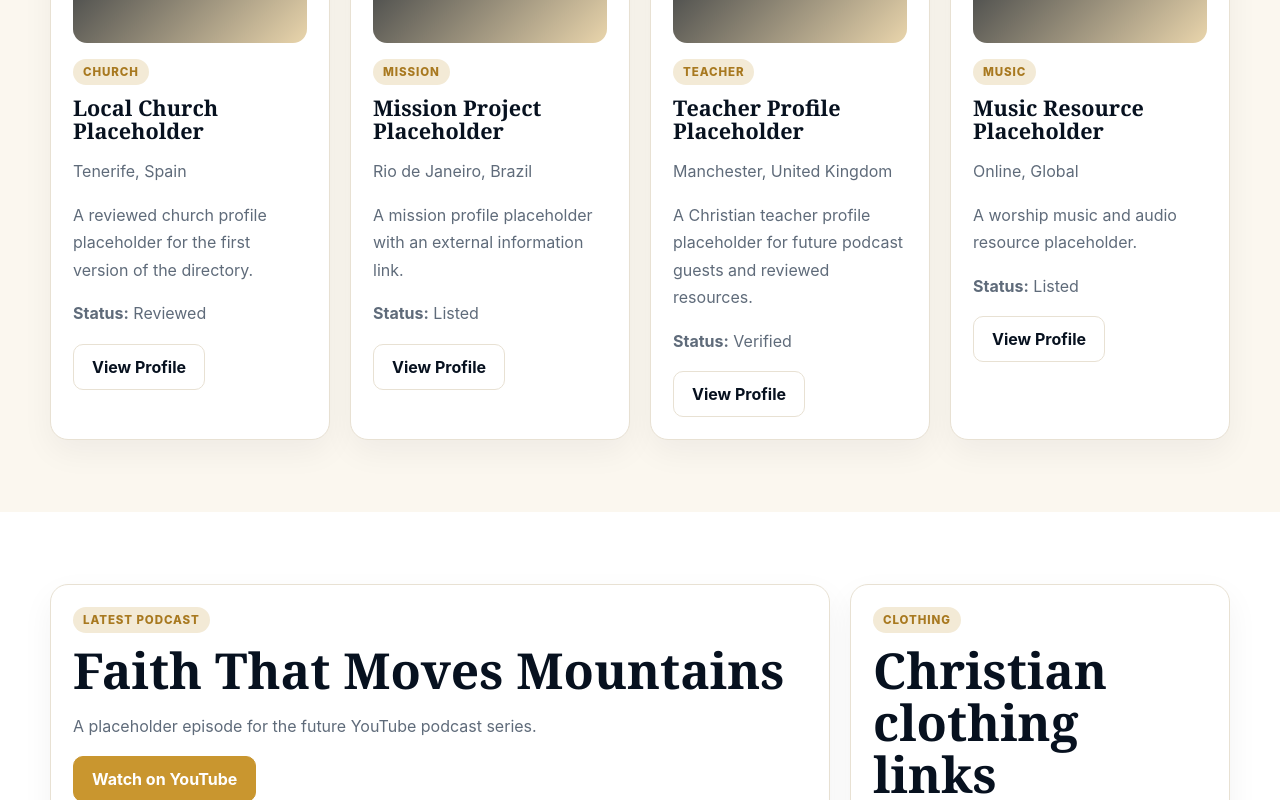
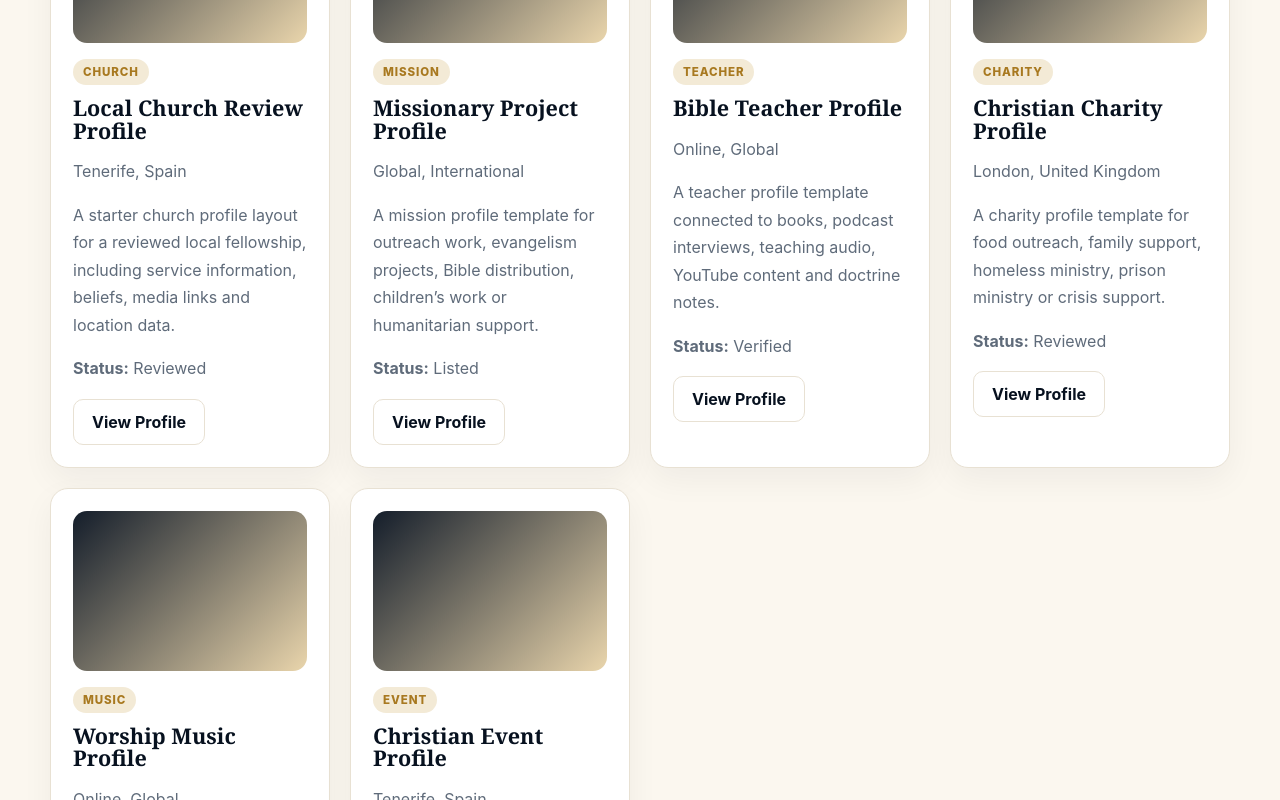
Before and after one commit to dakande85-bit/the-true-remnant-network, a Next.js app: page / in a window 1280 px wide. Shown: the part 1800-2600 px from the top of the page. Built offline with nearby package versions, Linux system fonts and the light colour scheme.

Commit message:
Expand starter directory data model

```diff
--- a/src/data/directory.ts
+++ b/src/data/directory.ts
@@ -1,11 +1,31 @@
+export type DirectoryCategory =
+  | "Church"
+  | "Teacher"
+  | "Mission"
+  | "Charity"
+  | "Music"
+  | "Event"
+  | "Resource";
+
+export type VerificationStatus =
+  | "Listed"
+  | "Reviewed"
+  | "Verified"
+  | "Recommended"
+  | "Under Review";
+
 export type DirectoryItem = {
   id: string;
   name: string;
-  category: "Church" | "Teacher" | "Mission" | "Charity" | "Music" | "Event" | "Resource";
+  category: DirectoryCategory;
   city: string;
   country: string;
   summary: string;
-  verificationStatus: "Listed" | "Reviewed" | "Verified" | "Recommended" | "Under Review";
+  focus: string;
+  language: string;
+  verificationStatus: VerificationStatus;
+  reviewNote: string;
+  tags: string[];
   websiteUrl?: string;
   youtubeUrl?: string;
   resourceUrl?: string;
@@ -14,43 +34,99 @@ export type DirectoryItem = {
 
 export const directoryItems: DirectoryItem[] = [
   {
-    id: "local-church-placeholder",
-    name: "Local Church Placeholder",
+    id: "tfc-style-local-church-profile",
+    name: "Local Church Review Profile",
     category: "Church",
     city: "Tenerife",
     country: "Spain",
-    summary: "A reviewed church profile placeholder for the first version of the directory.",
+    summary:
+      "A starter church profile layout for a reviewed local fellowship, including service information, beliefs, media links and location data.",
+    focus: "Local church, worship, discipleship and community care",
+    language: "English / Spanish",
     verificationStatus: "Reviewed",
+    reviewNote:
+      "Use this slot for a church whose leadership, location, doctrine, public links and references have been reviewed.",
+    tags: ["Local church", "Sunday service", "Community", "Map-ready"],
     websiteUrl: "#"
   },
   {
-    id: "mission-project-placeholder",
-    name: "Mission Project Placeholder",
+    id: "missionary-project-profile",
+    name: "Missionary Project Profile",
     category: "Mission",
-    city: "Rio de Janeiro",
-    country: "Brazil",
-    summary: "A mission profile placeholder with an external information link.",
+    city: "Global",
+    country: "International",
+    summary:
+      "A mission profile template for outreach work, evangelism projects, Bible distribution, children’s work or humanitarian support.",
+    focus: "Mission work, evangelism and external support links",
+    language: "Multiple languages",
     verificationStatus: "Listed",
+    reviewNote:
+      "Use external giving and information links only. Do not process donations through the site in the MVP.",
+    tags: ["Missions", "External giving", "Field updates", "Prayer"],
     resourceUrl: "#"
   },
   {
-    id: "teacher-profile-placeholder",
-    name: "Teacher Profile Placeholder",
+    id: "bible-teacher-profile",
+    name: "Bible Teacher Profile",
     category: "Teacher",
-    city: "Manchester",
-    country: "United Kingdom",
-    summary: "A Christian teacher profile placeholder for future podcast guests and reviewed resources.",
+    city: "Online",
+    country: "Global",
+    summary:
+      "A teacher profile template connected to books, podcast interviews, teaching audio, YouTube content and doctrine notes.",
+    focus: "Bible teaching, discipleship and discernment",
+    language: "English",
     verificationStatus: "Verified",
+    reviewNote:
+      "Use this level only after reviewing doctrine, public teaching, leadership accountability and references where possible.",
+    tags: ["Teaching", "Podcast guest", "Books", "Audio"],
     relatedPodcastUrl: "#"
   },
   {
-    id: "music-resource-placeholder",
-    name: "Music Resource Placeholder",
+    id: "christian-charity-profile",
+    name: "Christian Charity Profile",
+    category: "Charity",
+    city: "London",
+    country: "United Kingdom",
+    summary:
+      "A charity profile template for food outreach, family support, homeless ministry, prison ministry or crisis support.",
+    focus: "Mercy ministry, public accountability and practical support",
+    language: "English",
+    verificationStatus: "Reviewed",
+    reviewNote:
+      "Add charity registration, leadership details, public reports and official giving links before moving higher than Reviewed.",
+    tags: ["Charity", "Outreach", "External support", "Accountability"],
+    websiteUrl: "#"
+  },
+  {
+    id: "worship-and-music-profile",
+    name: "Worship Music Profile",
     category: "Music",
     city: "Online",
     country: "Global",
-    summary: "A worship music and audio resource placeholder.",
+    summary:
+      "A music profile template for worship artists, playlists, albums, spoken-word projects and testimony-based music.",
+    focus: "Worship, music, audio and testimony",
+    language: "English",
     verificationStatus: "Listed",
+    reviewNote:
+      "Music listings should be curated for doctrine, message, public integrity and usefulness to believers.",
+    tags: ["Music", "Worship", "Audio", "Playlist"],
     youtubeUrl: "#"
+  },
+  {
+    id: "christian-event-profile",
+    name: "Christian Event Profile",
+    category: "Event",
+    city: "Tenerife",
+    country: "Spain",
+    summary:
+      "An event profile template for prayer nights, conferences, evangelism outreaches, worship nights and ministry training.",
+    focus: "Events, gatherings and official organiser links",
+    language: "English / Spanish",
+    verificationStatus: "Under Review",
+    reviewNote:
+      "Events should link externally to official organisers and include clear host, location, date and safeguarding information.",
+    tags: ["Event", "Prayer", "Conference", "External link"],
+    resourceUrl: "#"
   }
 ];
```
